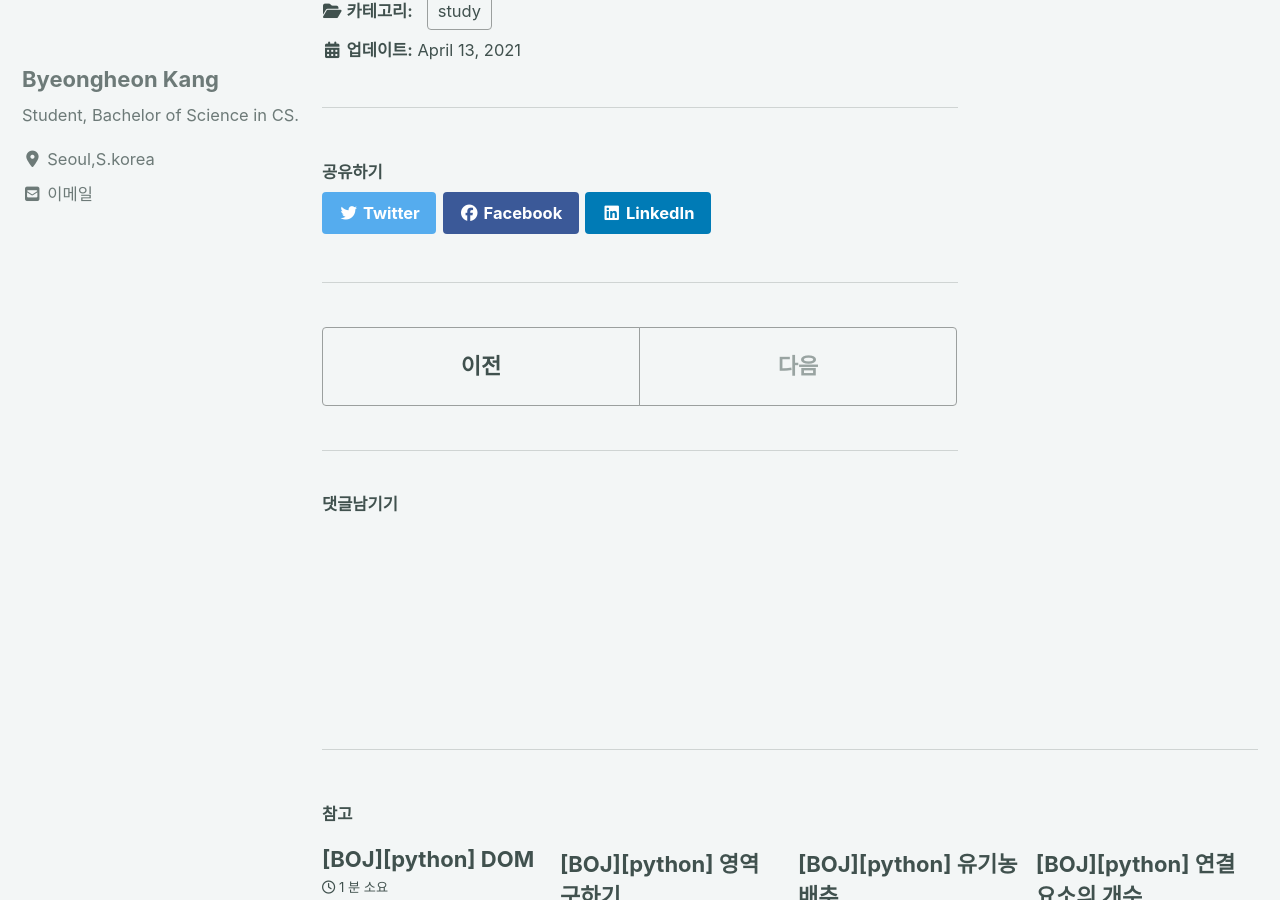
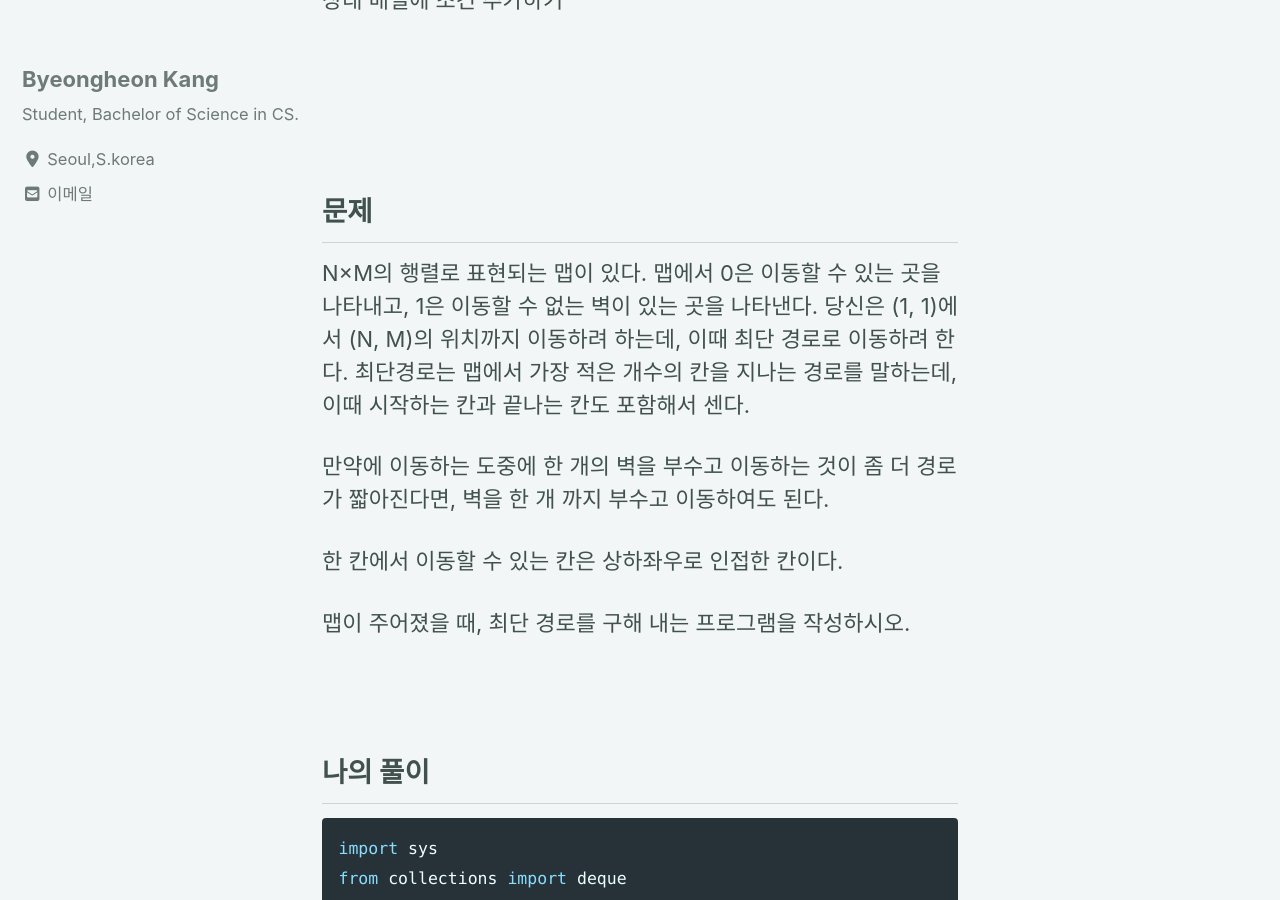
Before and after one commit to devtrail42/devtrail42.github.io, a Jekyll site: the page built from _posts/2021-04-13-88.md, in a window 1280 px wide and 900 px high, scrolled down 599 px. Built offline with Jekyll 4.4.1, drawn with Linux system fonts in a browser that asks for light colours; cached includes are drawn as plain includes; nearby versions of some CDN libraries; comment, search, counter and statistics services are not loaded; some of the changed text lies outside the part shown.

Commit message:
add post, edit posts

````diff
--- a/_posts/2021-04-13-88.md
+++ b/_posts/2021-04-13-88.md
@@ -6,10 +6,68 @@ header:
   overlay_image: /images/unsplash-image-1.jpg
   caption: "Photo credit: [**Unsplash**](https://unsplash.com)"
   actions:
-    - label: "Learn more"
-      url: ""
+    - label: "See more"
+      url: "https://www.acmicpc.net/problem/2206"
 
 categories: [study]
 tags: [algorithm, bfs]
 comments: true
 ---
+
+상태 배열에 조건 추가하기
+
+&nbsp;
+
+&nbsp;
+## 문제
+
+N×M의 행렬로 표현되는 맵이 있다. 맵에서 0은 이동할 수 있는 곳을 나타내고, 1은 이동할 수 없는 벽이 있는 곳을 나타낸다. 당신은 (1, 1)에서 (N, M)의 위치까지 이동하려 하는데, 이때 최단 경로로 이동하려 한다. 최단경로는 맵에서 가장 적은 개수의 칸을 지나는 경로를 말하는데, 이때 시작하는 칸과 끝나는 칸도 포함해서 센다.
+
+만약에 이동하는 도중에 한 개의 벽을 부수고 이동하는 것이 좀 더 경로가 짧아진다면, 벽을 한 개 까지 부수고 이동하여도 된다.
+
+한 칸에서 이동할 수 있는 칸은 상하좌우로 인접한 칸이다.
+
+맵이 주어졌을 때, 최단 경로를 구해 내는 프로그램을 작성하시오.
+
+
+&nbsp;
+## 나의 풀이
+
+```py
+import sys
+from collections import deque
+
+input = sys.stdin.readline
+dx = [1, -1, 0, 0]
+dy = [0, 0, -1, 1]
+
+
+# w가 1일 경우 벽을 뚫을 수 있음
+def bfs():
+    q = deque()
+    q.append([0, 0, 1])
+    visit = [[[0] * 2 for i in range(m)] for i in range(n)]
+    visit[0][0][1] = 1
+    while q:
+        a, b, w = q.popleft()
+        if a == n - 1 and b == m - 1:
+            return visit[a][b][w]
+        for i in range(4):
+            x = a + dx[i]
+            y = b + dy[i]
+            if 0 <= x < n and 0 <= y < m:
+                if s[x][y] == 1 and w == 1:
+                    visit[x][y][0] = visit[a][b][1] + 1
+                    q.append([x, y, 0])
+                elif s[x][y] == 0 and visit[x][y][w] == 0:
+                    visit[x][y][w] = visit[a][b][w] + 1
+                    q.append([x, y, w])
+    return -1
+
+
+n, m = map(int, input().split())
+s = []
+for i in range(n):
+    s.append(list(map(int, list(input().strip()))))
+print(bfs())
+```
````
Also changed, not shown: _posts/2021-04-08-86.md (+2 -2 lines), _posts/2021-04-09-87.md (+3 -3 lines).
